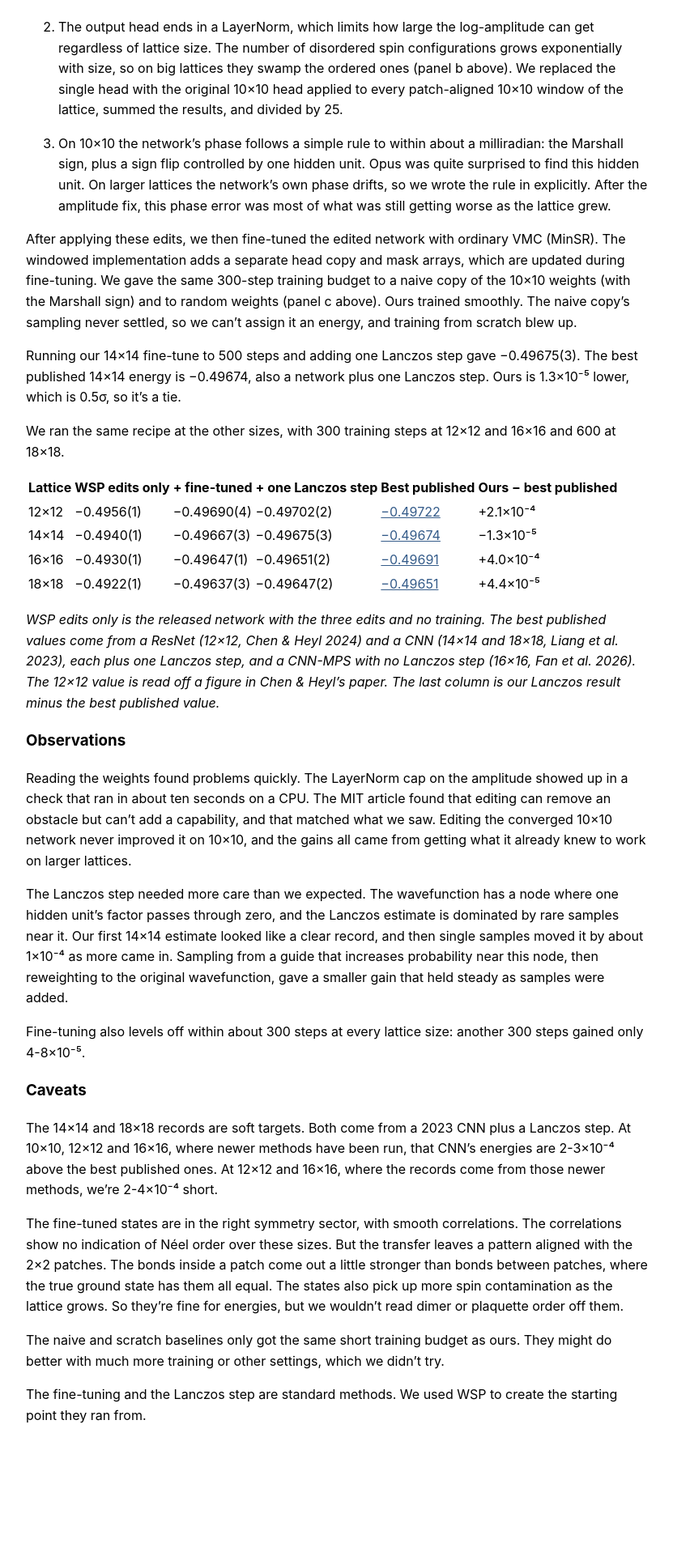
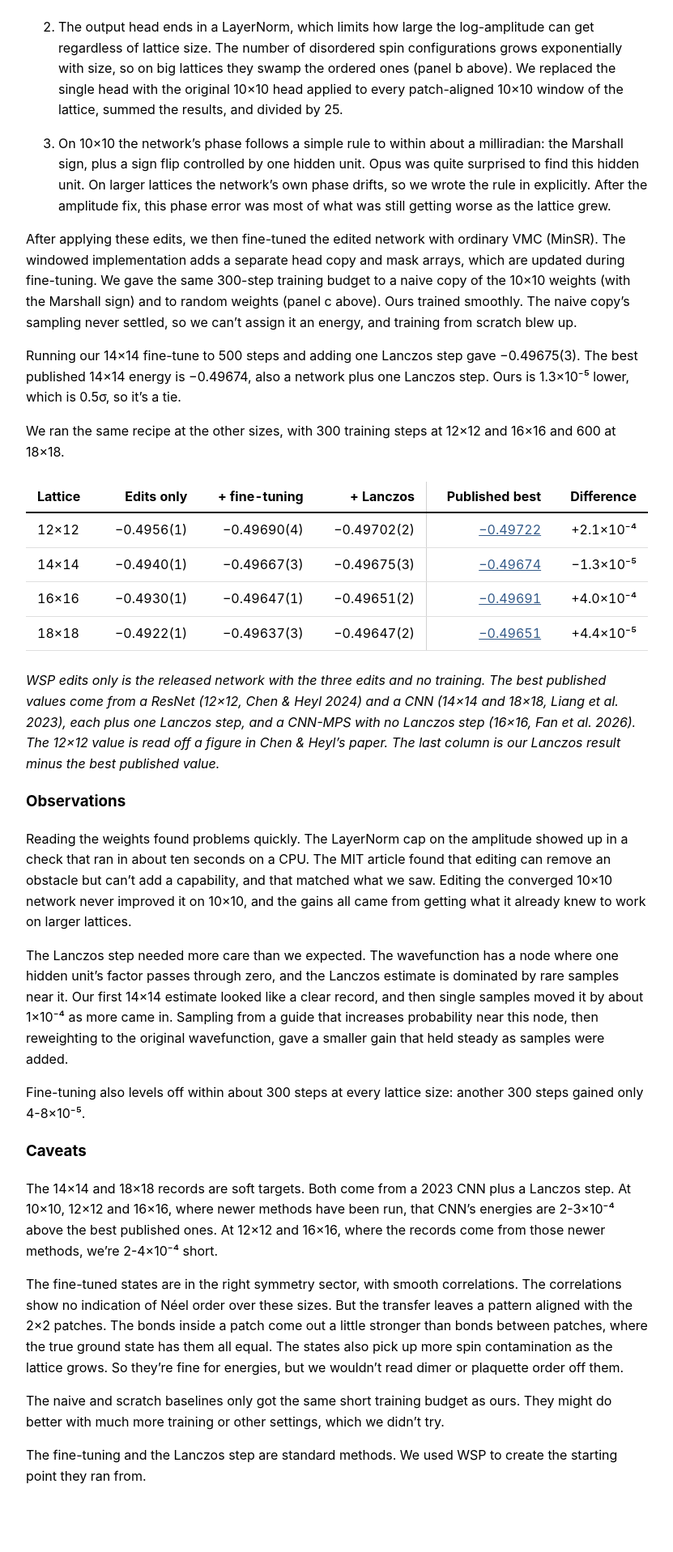
Before and after one commit to paul-gauthier/paul-gauthier.github.io, a Jekyll site: the page built from docs/_posts/2026-11-04-quantum-weight-space.md, in a window 1280 px wide. Shown: the part 1705-3622 px from the top of the page at 81% size, without its empty margins (224-1055 px from the left). Built offline with Jekyll 4.4.1, drawn with Linux system fonts in a browser that asks for light colours; before the commit the page ends 3546 px from its top, so only the background shows below that; some of the changed lines change nothing that is shown.

Commit message:
Improve quantum post table readability on desktop and mobile

```diff
--- a/docs/_posts/2026-11-04-quantum-weight-space.md
+++ b/docs/_posts/2026-11-04-quantum-weight-space.md
@@ -80,12 +80,51 @@ is −0.49674, also a network plus one Lanczos step. Ours is 1.3×10⁻⁵ lower
 
 We ran the same recipe at the other sizes, with 300 training steps at 12×12 and 16×16 and 600 at 18×18.
 
-| Lattice | WSP edits only | + fine-tuned | + one Lanczos step | Best published | Ours − best published |
+<style>
+.energy-results {
+  max-width: 100%;
+  margin: 1.5rem 0;
+  overflow-x: auto;
+}
+.energy-results table {
+  width: 100%;
+  border-collapse: collapse;
+  font-variant-numeric: tabular-nums;
+}
+.energy-results th,
+.energy-results td {
+  padding: 0.5rem 0.875rem;
+  text-align: right;
+}
+.energy-results th {
+  border-bottom: 2px solid currentColor;
+  line-height: 1.3;
+  vertical-align: bottom;
+}
+.energy-results td {
+  border-bottom: 1px solid rgba(127, 127, 127, 0.25);
+  white-space: nowrap;
+}
+.energy-results th:first-child,
+.energy-results td:first-child {
+  text-align: left;
+}
+.energy-results th:nth-child(5),
+.energy-results td:nth-child(5) {
+  border-left: 1px solid rgba(127, 127, 127, 0.35);
+}
+</style>
+
+<div class="energy-results" role="region" aria-label="Energy comparison by lattice size" tabindex="0" markdown="1">
+
+| Lattice | Edits only | + fine-tuning | + Lanczos | Published best | Difference |
 |---|---|---|---|---|---|
 | 12×12 | −0.4956(1) | −0.49690(4) | −0.49702(2) | [−0.49722](https://doi.org/10.1038/s41567-024-02566-1) | +2.1×10⁻⁴ |
 | 14×14 | −0.4940(1) | −0.49667(3) | −0.49675(3) | [−0.49674](https://doi.org/10.1088/2632-2153/acc56a) | −1.3×10⁻⁵ |
 | 16×16 | −0.4930(1) | −0.49647(1) | −0.49651(2) | [−0.49691](https://arxiv.org/abs/2603.14425v1) | +4.0×10⁻⁴ |
 | 18×18 | −0.4922(1) | −0.49637(3) | −0.49647(2) | [−0.49651](https://doi.org/10.1088/2632-2153/acc56a) | +4.4×10⁻⁵ |
+
+</div>
 
 *WSP edits only is the released network with the three edits and no training. The best published values come from a
 ResNet (12×12, Chen & Heyl 2024) and a CNN (14×14 and 18×18, Liang et al. 2023), each plus one Lanczos step, and a
```
